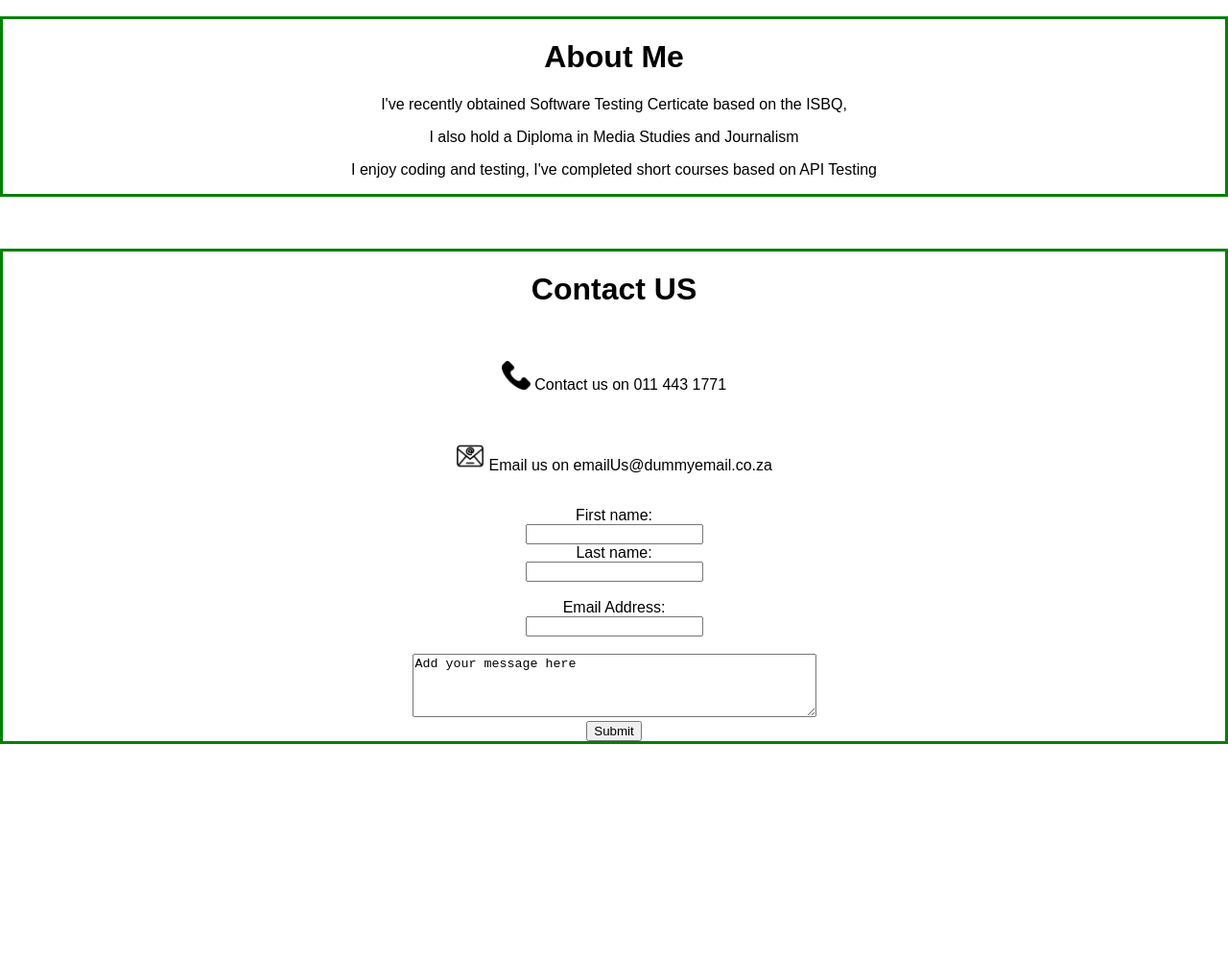
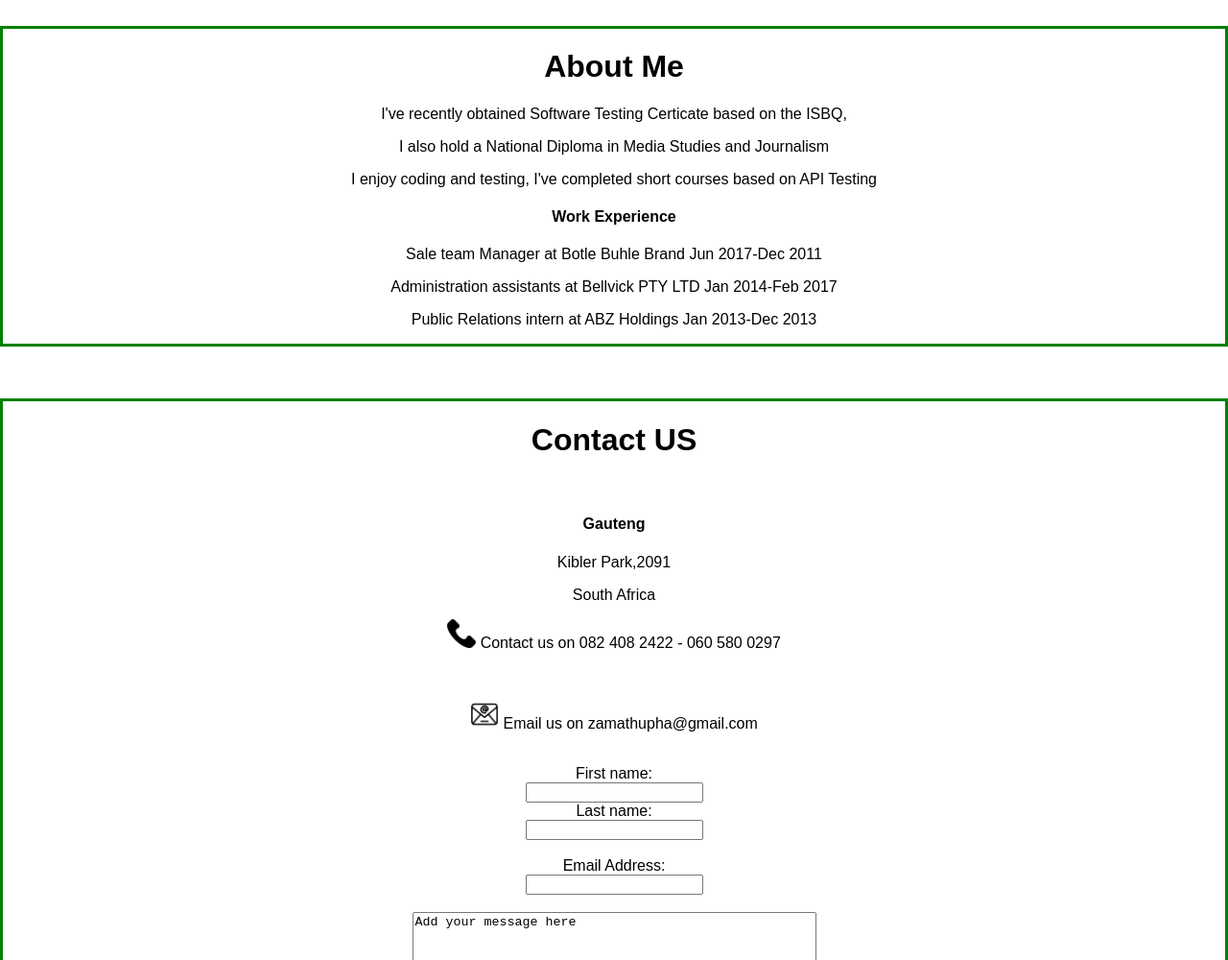
Before and after one commit to zamathupha/zamawebdev, a plain HTML site: page index.html in a window 1280 px wide. Shown: the part 1800-2800 px from the top of the page at 96% size. Before the commit the page ends 2575 px from the top, so only its background shows below. Drawn offline with Linux system fonts and the light colour scheme; files that its build step writes are made by us from their sources.

Commit message:
about me and contact us changes

```diff
--- a/css/style.css
+++ b/css/style.css
@@ -26,6 +26,7 @@ body {
   background-color: #04AA6D;
   color: white;
 }
+
 /* *{
     margin: 0;
     padding: 0;
--- a/index.html
+++ b/index.html
@@ -5,7 +5,6 @@
 <head>
     <meta name="viewport" content="width=device-width, initial-scale=1">
     <link rel="stylesheet" href="https://cdnjs.cloudflare.com/ajax/libs/font-awesome/4.7.0/css/font-awesome.min.css">
-    <link rel="stylesheet" href="style.css">
     <style>
         body {
             margin: 0;
@@ -33,7 +32,7 @@
 
         .topnav {
             overflow: hidden;
-            background-color: green;
+            background-color: yellowgreen;
         }
 
         .topnav a {
@@ -98,7 +97,7 @@
     <a href="#contactUs">Contact Us</a>
     <a href="#about">About me</a>
     <a href="#home">Home</a>
-    <b><img src="logo.png" style="width:60px;height:40px;"></b>
+    <b><img src="logo.png" style="width:100px;height:50px;"></b>
 </div>
 
 
@@ -159,16 +158,24 @@
         <div id="about" class="centre">
             <h1>About Me</h1>
             <p>I've recently obtained Software Testing Certicate based on the ISBQ, <br></p>
-            <p>I also hold a Diploma in Media Studies and Journalism<br></p>
+            <p>I also hold a National Diploma in Media Studies and Journalism<br></p>
             <p>I enjoy coding and testing, I've completed short courses based on API Testing<br></p>
+            <h4>Work Experience</h4>
+            <p>Sale team Manager at Botle Buhle Brand          Jun 2017-Dec 2011<br></p>
+            <p>Administration assistants at Bellvick PTY LTD   Jan 2014-Feb 2017<br></p>
+            <p>Public Relations intern at ABZ Holdings         Jan 2013-Dec 2013<br></p>
+
         </div>
     </div>
     <br><br><br>
     <div class="sizingContainer spacedBlock">
         <div id="contactUs" class="centre">
             <h1>Contact US</h1><br>
-            <p><img src="phone.png" style="width:30px;height:30px;"> Contact us on 011 443 1771</p><br>
-            <p><img src="mail.png" style="width:30px;height:30px;"> Email us on emailUs@dummyemail.co.za</p><br>
+            <h4>Gauteng</h4>
+                <p>Kibler Park,2091<br></p>
+                <p>South Africa<br></p>
+            <p><img src="phone.png" style="width:30px;height:30px;"> Contact us on 082 408 2422 - 060 580 0297</p><br>
+            <p><img src="mail.png" style="width:30px;height:30px;"> Email us on zamathupha@gmail.com</p><br>
             <div class="center">
             <form action="#">
                 <label for="fname">First name:</label><br>
```
